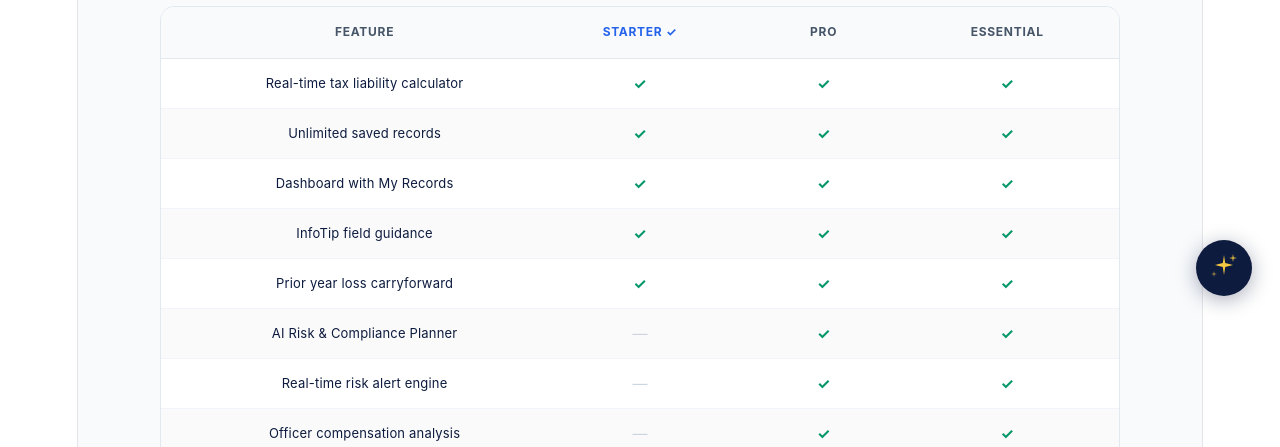
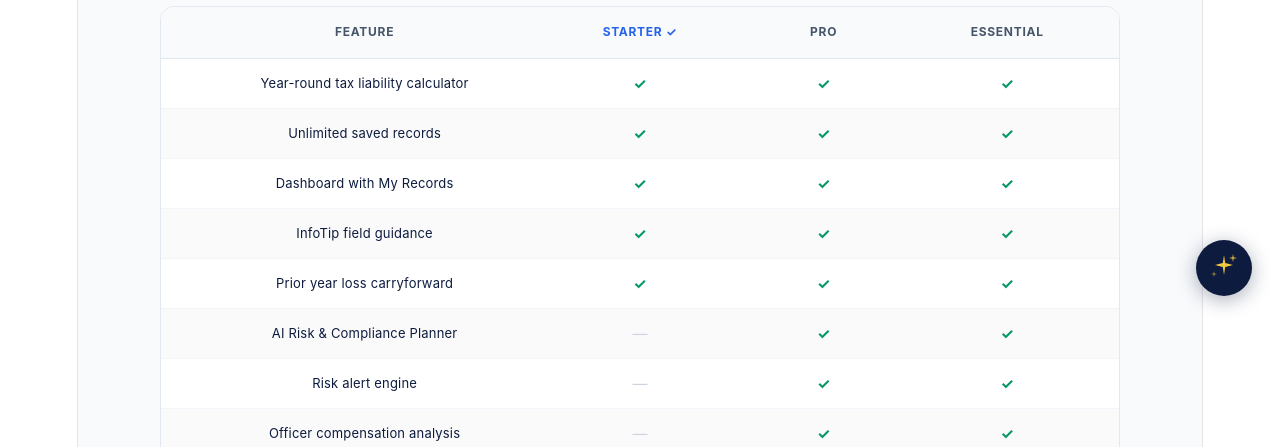
Before and after one commit to natashaverela-speckm/TaxStat360, a React (Vite) app: page /upgrade in a window 1280 px wide. Shown: the part 476-923 px from the top of the page. Built offline with nearby package versions, Linux system fonts and the light colour scheme.

Commit message:
chore(upgrade): year-round labels in feature comparison

```diff
--- a/src/Upgrade.jsx
+++ b/src/Upgrade.jsx
@@ -11,13 +11,13 @@ const PLANS = {
 }
 
 const FEATURES = [
-  { label:'Real-time tax liability calculator',    starter:true,  professional:true, enterprise:true  },
+  { label:'Year-round tax liability calculator',    starter:true,  professional:true, enterprise:true  },
   { label:'Unlimited saved records',               starter:true,  professional:true, enterprise:true  },
   { label:'Dashboard with My Records',             starter:true,  professional:true, enterprise:true  },
   { label:'InfoTip field guidance',                starter:true,  professional:true, enterprise:true  },
   { label:'Prior year loss carryforward',          starter:true,  professional:true, enterprise:true  },
   { label:'AI Risk & Compliance Planner',          starter:false, professional:true, enterprise:true  },
-  { label:'Real-time risk alert engine',           starter:false, professional:true, enterprise:true  },
+  { label:'Risk alert engine',           starter:false, professional:true, enterprise:true  },
   { label:'Officer compensation analysis',         starter:false, professional:true, enterprise:true  },
   { label:'QuickBooks / Xero / Wave import',       starter:false, professional:true, enterprise:true  },
   { label:'Multiple business entities',            starter:false, professional:false, enterprise:true },
```
